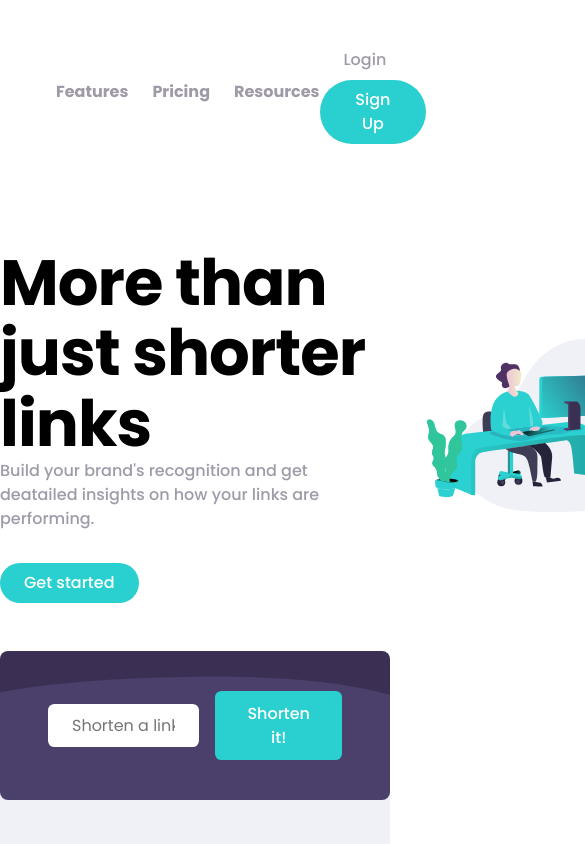
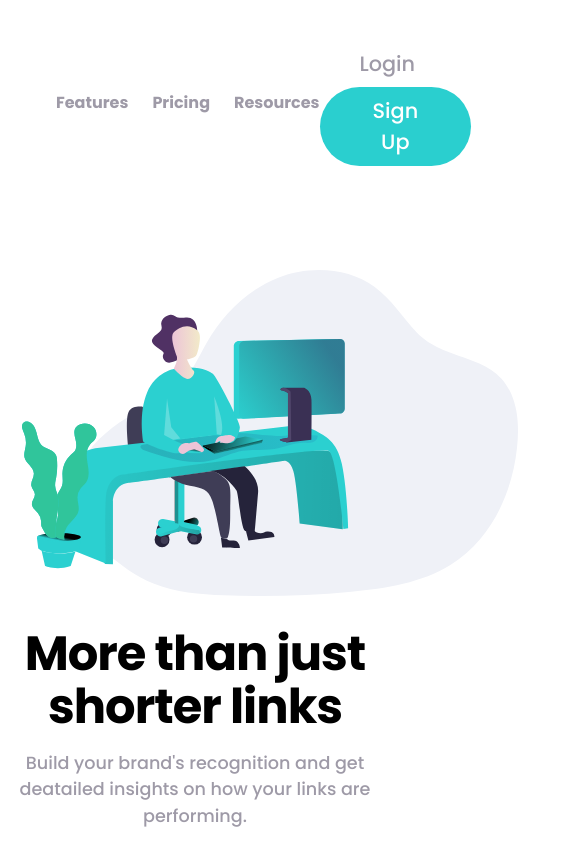
Before and after one commit to rubuz/url-shortening-api-master, a React (Vite) app: page / in a window 390 px wide. Shown: the top 844 px of the page, 585 px wide, since content can reach past the window. Built offline with nearby package versions, Linux system fonts and the light colour scheme.

Commit message:
starting responsive

```diff
--- a/src/App.css
+++ b/src/App.css
@@ -141,3 +141,9 @@ img {
   background-color: hsl(180, 56%, 64%);
   transition: 0.2s;
 }
+
+@media only screen and (max-width: 1000px) {
+  .section {
+    padding-inline: 1.1rem;
+  }
+}
--- a/src/components/Header/Header.jsx
+++ b/src/components/Header/Header.jsx
@@ -6,9 +6,11 @@ const Header = () => {
   return (
     <header className="header container">
       <div className="header__left">
-        <a href="#" className="nav__logo">
-          <img src={Logo} alt="Logo" />
-        </a>
+        <div>
+          <a href="#" className="nav__logo">
+            <img src={Logo} alt="Logo" />
+          </a>
+        </div>
         <nav>
           <ul className="nav__list">
             <li>
--- a/src/components/Home/home.css
+++ b/src/components/Home/home.css
@@ -28,3 +28,33 @@
   margin-right: -300px;
   min-width: 60%;
 }
+
+@media only screen and (max-width: 1000px) {
+  .home__container {
+    flex-direction: column-reverse;
+  }
+
+  .home__img {
+    min-width: none;
+    width: 140%;
+    margin-right: -150px;
+  }
+
+  .home__title {
+    text-align: center;
+  }
+
+  .home__title h1 {
+    font-size: 3rem;
+  }
+  .home__title p {
+    margin-top: 1rem;
+    width: 100%;
+    font-size: 1.1rem;
+  }
+
+  .btn {
+    font-size: 1.3rem;
+    padding-inline: 2.5rem;
+  }
+}
--- a/src/components/Shortener/shortener.css
+++ b/src/components/Shortener/shortener.css
@@ -40,7 +40,7 @@
 
 .shortener__list-container {
   width: 100%;
-  margin-top: 1rem;
+  margin-top: 0.8rem;
   background-color: var(--clr-neutral-100);
   display: flex;
   justify-content: space-between;
@@ -83,8 +83,27 @@
 .no-link-error {
   position: absolute;
   color: var(--clr-secondary-400);
-  font-size: ;
+  font-size: 0.8rem;
   display: block;
   font-style: italic;
   padding-top: 0.3rem;
 }
+
+@media only screen and (max-width: 1000px) {
+  .shortener__input-container {
+    flex-direction: column;
+    width: 100%;
+  }
+
+  .shortener__input-box {
+    width: 100%;
+  }
+
+  .no-link-error {
+    position: relative;
+  }
+
+  .shortener__btn {
+    width: 100%;
+  }
+}
```
